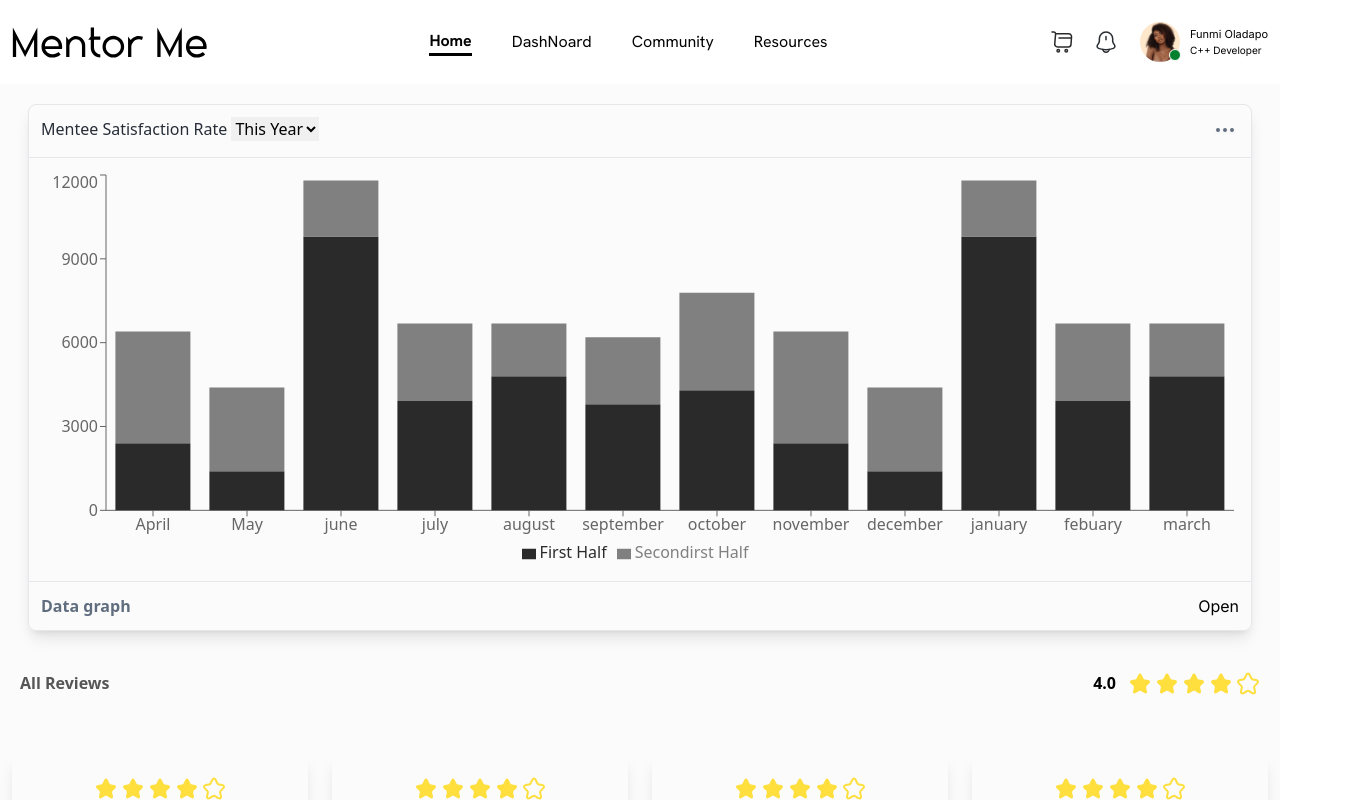
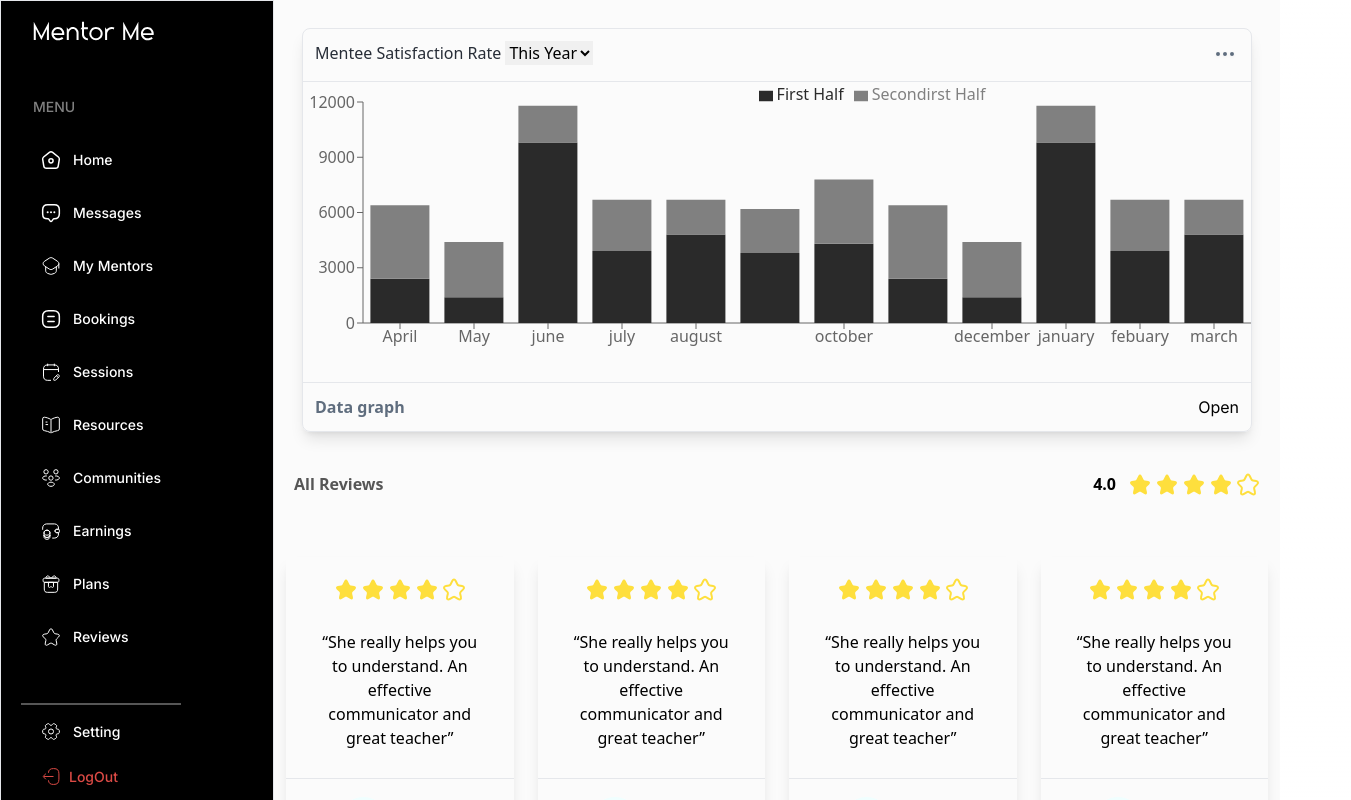
Before and after one commit to hngx-org/Mentor--Me, a Next.js app: page /mentors-reviews in a window 1280 px wide. Shown: the top 800 px of the page, 1351 px wide, since content can reach past the window. Built offline with nearby package versions, Linux system fonts and the light colour scheme; a web font is replaced by a local one.

Commit message:
adding sidebar

```diff
--- a/app/(mentor)/mentors-reviews/page.tsx
+++ b/app/(mentor)/mentors-reviews/page.tsx
@@ -13,8 +13,7 @@ import {
 } from "recharts";
 
 import MobileSideBar from "@/components/mentor/MobileSiderBar";
-import HomeNavBar from "@/components/HomeNavbar copy";
-import SidebarMentor from "@/components/mentor/SidebarMentor";
+import MentorSideBar from "@/components/SideBar/MentorSideBar";
 
 const data = [
   {
@@ -93,12 +92,17 @@ const data = [
 
 export default function MentorReviews() {
   return (
+    <>
+      <div className="flex">
+        <div>
+          {" "}
+          <MentorSideBar />
+          <MobileSideBar />{" "}
+        </div>
         <div className="bg-[#FBFBFB]">
-      <HomeNavBar />
-      <MobileSideBar />
-      <div className=" md:m-2">
+          <div className=" md:m-2 grid grid-2">
             <div className="border rounded-lg shadow-lg md:m-1 lg:m-5">
-          <div className="flex block  justify-between p-3 border-b">
+              <div className="flex justify-between p-3 border-b">
                 <div className="font-inter font-[500] ">
                   {" "}
                   <span className="text-[#272D37]">
@@ -171,13 +175,20 @@ export default function MentorReviews() {
                 </div>
               </div>
 
-          <div className="flex p-3">
-            <ResponsiveContainer width="100%" aspect={3}>
-              <BarChart width={500} height={300} data={data}>
+              <div className="flex">
+                <ResponsiveContainer width="100%" height={300}>
+                  <BarChart
+                    data={data}
+                    margin={{
+                      top: 20,
+
+                      bottom: 5,
+                    }}
+                  >
                     <XAxis dataKey="name" />
                     <YAxis />
                     <Tooltip />
-                <Legend />
+                    <Legend wrapperStyle={{ top: 0, left: 100 }} />
                     <Bar dataKey="First Half" stackId="a" fill="#2A2A2A" />
                     <Bar dataKey="Secondirst Half" stackId="a" fill="#808080" />
                   </BarChart>
@@ -233,7 +244,6 @@ export default function MentorReviews() {
               </div>
             </div>
           </div>
-
           <div className="grid lg:grid-cols-3 xl:grid-cols-4  md:grid-cols-3 ">
             <div className="card py-5 m-3">
               <div className="text-center  shadow-lg pt-5">
@@ -270,8 +280,8 @@ export default function MentorReviews() {
                   />
                 </svg>
                 <h4 className="p-7 font-hanken font-[400]">
-              “She really helps you to understand. An effective communicator and
-              great teacher”
+                  “She really helps you to understand. An effective communicator
+                  and great teacher”
                 </h4>
                 <div className="border-t py-8">
                   {" "}
@@ -321,8 +331,8 @@ export default function MentorReviews() {
                   />
                 </svg>
                 <h4 className="p-7 font-hanken font-[400]">
-              “She really helps you to understand. An effective communicator and
-              great teacher”
+                  “She really helps you to understand. An effective communicator
+                  and great teacher”
                 </h4>
                 <div className="border-t py-8">
                   {" "}
@@ -372,8 +382,8 @@ export default function MentorReviews() {
                   />
                 </svg>
                 <h4 className="p-7 font-hanken font-[400]">
-              “She really helps you to understand. An effective communicator and
-              great teacher”
+                  “She really helps you to understand. An effective communicator
+                  and great teacher”
                 </h4>
                 <div className="border-t py-8">
                   {" "}
@@ -423,8 +433,8 @@ export default function MentorReviews() {
                   />
                 </svg>
                 <h4 className="p-7 font-hanken font-[400]">
-              “She really helps you to understand. An effective communicator and
-              great teacher”
+                  “She really helps you to understand. An effective communicator
+                  and great teacher”
                 </h4>
                 <div className="border-t py-8">
                   {" "}
@@ -474,8 +484,8 @@ export default function MentorReviews() {
                   />
                 </svg>
                 <h4 className="p-7 font-hanken font-[400]">
-              “She really helps you to understand. An effective communicator and
-              great teacher”
+                  “She really helps you to understand. An effective communicator
+                  and great teacher”
                 </h4>
                 <div className="border-t py-8">
                   {" "}
@@ -525,8 +535,8 @@ export default function MentorReviews() {
                   />
                 </svg>
                 <h4 className="p-7 font-hanken font-[400]">
-              “She really helps you to understand. An effective communicator and
-              great teacher”
+                  “She really helps you to understand. An effective communicator
+                  and great teacher”
                 </h4>
                 <div className="border-t py-8">
                   {" "}
@@ -576,8 +586,8 @@ export default function MentorReviews() {
                   />
                 </svg>
                 <h4 className="p-7 font-hanken font-[400]">
-              “She really helps you to understand. An effective communicator and
-              great teacher”
+                  “She really helps you to understand. An effective communicator
+                  and great teacher”
                 </h4>
                 <div className="border-t py-8">
                   {" "}
@@ -627,8 +637,8 @@ export default function MentorReviews() {
                   />
                 </svg>
                 <h4 className="p-7 font-hanken font-[400]">
-              “She really helps you to understand. An effective communicator and
-              great teacher”
+                  “She really helps you to understand. An effective communicator
+                  and great teacher”
                 </h4>
                 <div className="border-t py-8">
                   {" "}
@@ -644,5 +654,7 @@ export default function MentorReviews() {
             </div>
           </div>
         </div>
+      </div>
+    </>
   );
 }
```
Lines whose indentation alone changed are shown as unchanged.
